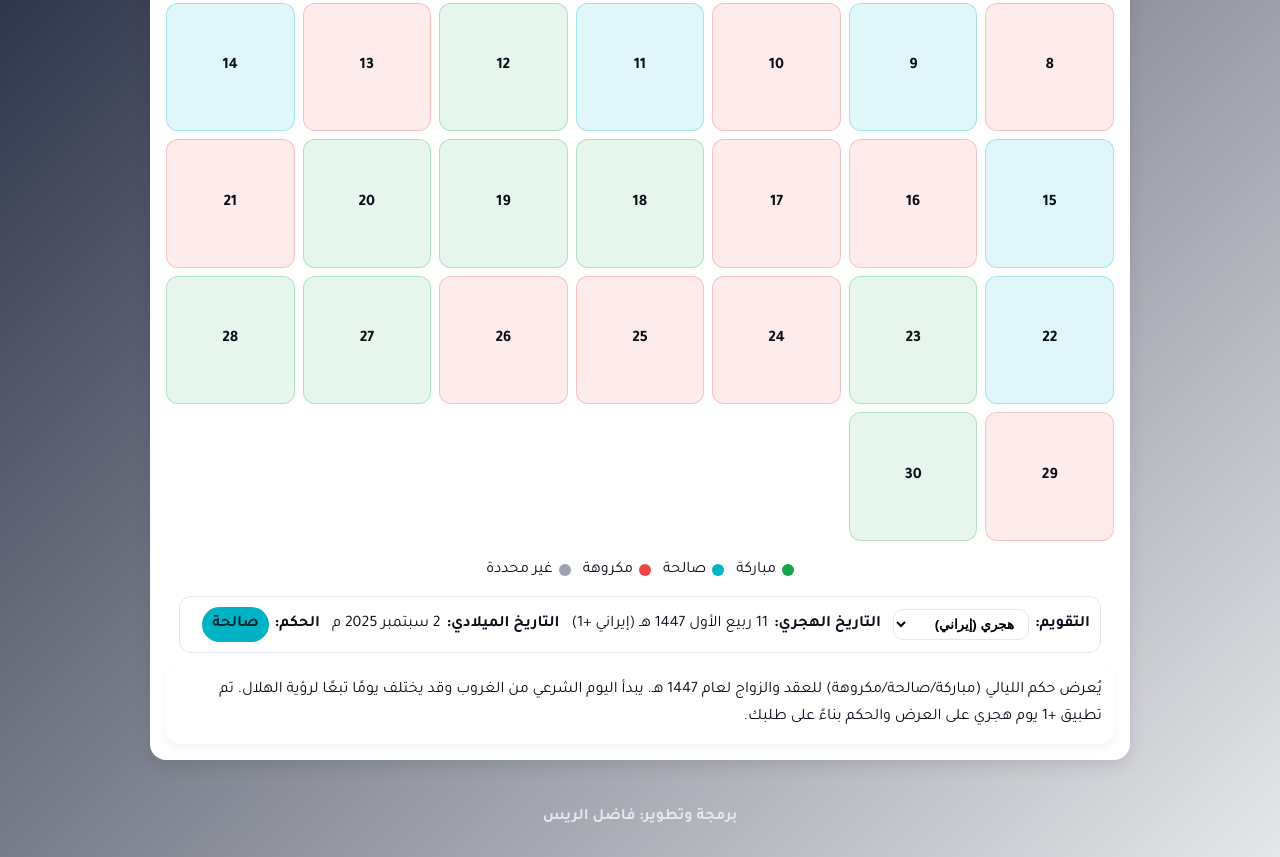
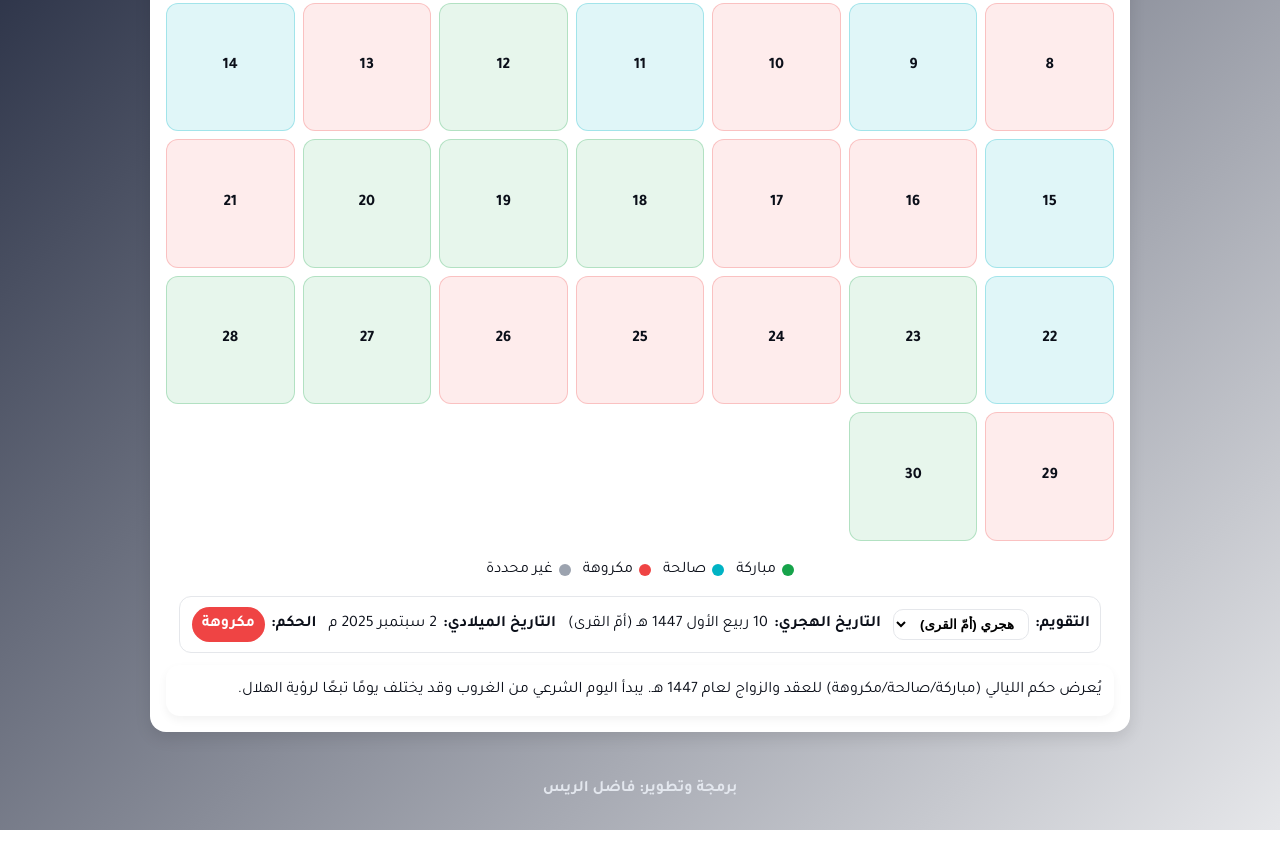
Before and after one commit to Fadhelalrayes/F11, a plain HTML site: page index.html in a window 1280 px wide. Shown: the part 425-1282 px from the top of the page. After the commit the page ends 1255 px from the top, so only its background shows below. Drawn offline with Linux system fonts and the light colour scheme.

Commit message:
Update index.html

```diff
--- a/index.html
+++ b/index.html
@@ -17,7 +17,12 @@
       --txt:#0b0f19;   --card:#ffffff;
     }
     html{font-size:16px}
-    body{margin:0;background:linear-gradient(135deg,var(--bg1) 0%,var(--bg2) 100%);font-family:'Tajawal',system-ui,-apple-system,Segoe UI,Roboto,Arial,sans-serif;color:var(--txt);line-height:1.7}
+    body{
+      margin:0;
+      background:linear-gradient(135deg,var(--bg1) 0%,var(--bg2) 100%);
+      font-family:'Tajawal',system-ui,-apple-system,Segoe UI,Roboto,Arial,sans-serif;
+      color:var(--txt); line-height:1.7;
+    }
     header{padding:20px;text-align:center;color:#fff}
     header h1{margin:0;font-size:1rem;font-weight:700}
     .wrap{max-width:980px;margin:16px auto 24px;padding:0 12px}
@@ -80,7 +85,7 @@
           <label for="calType"><strong>التقويم:</strong></label>
           <select id="calType">
             <option value="umalqura">هجري (أمّ القرى)</option>
-            <option value="iran" selected>هجري (إيراني)</option>
+            <option value="iran">هجري (إيراني)</option>
           </select>
         </div>
         <div class="info-item"><strong>التاريخ الهجري:</strong> <span id="hijriOut">—</span></div>
@@ -89,7 +94,7 @@
       </div>
 
       <div class="note">
-        يُعرض حكم الليالي (مباركة/صالحة/مكروهة) للعقد والزواج لعام 1447 هـ. يبدأ اليوم الشرعي من الغروب وقد يختلف يومًا تبعًا لرؤية الهلال. تم تطبيق +1 يوم هجري على العرض والحكم بناءً على طلبك.
+        يُعرض حكم الليالي (مباركة/صالحة/مكروهة) للعقد والزواج لعام 1447 هـ. يبدأ اليوم الشرعي من الغروب وقد يختلف يومًا تبعًا لرؤية الهلال.
       </div>
     </section>
   </div>
@@ -113,13 +118,11 @@
     const H_MONTHS=['محرم','صفر','ربيع الأول','ربيع الثاني','جمادى الأولى','جمادى الثانية','رجب','شعبان','رمضان','شوال','ذو القعدة','ذو الحجة'];
     const G_MONTHS=['يناير','فبراير','مارس','أبريل','مايو','يونيو','يوليو','أغسطس','سبتمبر','أكتوبر','نوفمبر','ديسمبر'];
 
-    /* ================= إعدادات الإزاحات ================= */
-    const HIJRI_OFFSET_DAYS = 1;   // ✅ إضافة +1 يوم هجري (حسب طلبك)
-    const IRAN_OFFSET_DAYS  = -1;  // إزاحة تقريبية للإيراني مقابل أمّ القرى (يمكن تعديلها)
-
-    /* ================= تحويلات فلكية أساسية (JD) =================== */
-    const ISLAMIC_EPOCH=1948439.5;
-    function islamicToJD(y,m,d){return d+Math.ceil(29.5*(m-1))+(y-1)*354+Math.floor((3+11*y)/30)+ISLAMIC_EPOCH-1;}
+    /* ================= تحويلات (JD) للاحتياط فقط =================== */
+    const ISLAMIC_EPOCH = 1948439.5;
+    function islamicToJD(y,m,d){
+      return d + Math.ceil(29.5*(m-1)) + (y-1)*354 + Math.floor((3+11*y)/30) + ISLAMIC_EPOCH - 1;
+    }
     function jdToGregorian(jd){
       const Z=Math.floor(jd+0.5),F=(jd+0.5)-Z;let A=Z;
       if(Z>=2299161){const alpha=Math.floor((Z-1867216.25)/36524.25);A=Z+1+alpha-Math.floor(alpha/4);}
@@ -128,32 +131,38 @@
       return [year,month,Math.round(day)];
     }
 
-    /* ============ دعم أمّ القرى عبر Intl (إن وُجد) ============ */
+    /* ======= استخدام Intl: أمّ القرى (إن وُجد) + وضع إيراني (بدون إزاحة) ======= */
     const HAS_UMALQURA = (()=>{ try{ new Intl.DateTimeFormat('en-u-ca-islamic-umalqura').format(new Date()); return true; }catch{ return false; } })();
-    function toUmAlQuraGregorian(hy, hm, hd){
-      if(!HAS_UMALQURA) return null;
-      const fmt = new Intl.DateTimeFormat('en-u-ca-islamic-umalqura', {year:'numeric', month:'numeric', day:'numeric', timeZone:'UTC'});
-      const approx = jdToGregorian(islamicToJD(hy, hm, hd));
-      const base = new Date(Date.UTC(approx[0], approx[1]-1, approx[2]));
-      function parts(d){ let y,m,dd; for(const p of fmt.formatToParts(d)){ if(p.type==='year') y=+p.value; else if(p.type==='month') m=+p.value; else if(p.type==='day') dd=+p.value; } return [y,m,dd]; }
-      for(let k=-3;k<=3;k++){ const dt=new Date(base); dt.setUTCDate(dt.getUTCDate()+k); const [y,m,d]=parts(dt); if(y===hy&&m===hm&&d===hd) return [dt.getUTCFullYear(),dt.getUTCMonth()+1,dt.getUTCDate()]; }
-      return null;
+
+    // تحويل مباشر: من (هجري y,m,d) إلى ميلادي عبر أمّ القرى إن أمكن، وإلا عبر JD
+    function hijriToGregorian(y,m,d){
+      if(HAS_UMALQURA){
+        const fmt = new Intl.DateTimeFormat('en-u-ca-islamic-umalqura', {year:'numeric', month:'numeric', day:'numeric', timeZone:'UTC'});
+        const approx = jdToGregorian(islamicToJD(y,m,d)); // نقطة بداية للبحث
+        const base = new Date(Date.UTC(approx[0], approx[1]-1, approx[2]));
+        function parts(dt){
+          let yy,mm,dd;
+          for(const p of fmt.formatToParts(dt)){
+            if(p.type==='year') yy=+p.value; else if(p.type==='month') mm=+p.value; else if(p.type==='day') dd=+p.value;
+          }
+          return [yy,mm,dd];
+        }
+        for(let k=-3;k<=3;k++){
+          const dt = new Date(base); dt.setUTCDate(dt.getUTCDate()+k);
+          const [yy,mm,dd] = parts(dt);
+          if(yy===y && mm===m && dd===d){
+            return [dt.getUTCFullYear(), dt.getUTCMonth()+1, dt.getUTCDate()];
+          }
+        }
+      }
+      // احتياط: مدني
+      return jdToGregorian(islamicToJD(y,m,d));
     }
 
-    /* ============ إضافة/طرح أيام هجرية مع التفاف الشهر ============ */
-    function addHijri(hm, d, offset){
-      let m = hm, day = d + offset;
-      while(day > 30){ day -= 30; m++; if(m>12) m=3; }     // شهورنا المعروضة 30 يوم للتناسق
-      while(day < 1){ day += 30; m--; if(m<3)  m=12; }
-      return [m, day];
-    }
-
-    /* =================== تحويل "إيراني" مُقارب =================== */
-    function toIranGregorian(hy, hm, hd){
-      const um = toUmAlQuraGregorian(hy, hm, hd) || jdToGregorian(islamicToJD(hy, hm, hd));
-      const dt = new Date(Date.UTC(um[0], um[1]-1, um[2]));
-      dt.setUTCDate(dt.getUTCDate() + IRAN_OFFSET_DAYS);
-      return [dt.getUTCFullYear(), dt.getUTCMonth()+1, dt.getUTCDate()];
+    // "إيراني": لا توجد Intl مدمجة، نستخدم نفس التحويل المدني الاحتياطي (بدون أي إزاحة)
+    function hijriIranToGregorian(y,m,d){
+      // يمكن لاحقًا استبدالها بجدول رسمي إذا توفر
+      return jdToGregorian(islamicToJD(y,m,d));
     }
 
     /* =================== عناصر الواجهة والحالة =================== */
@@ -172,42 +181,43 @@
     function renderCalendar(){
       calTitle.textContent = `${H_MONTHS[currentMonth-1]} 1447 هـ`;
       calGrid.innerHTML = '';
+
       ['س','أ','ث','أر','خ','ج','س'].forEach(w=>{
         const head=document.createElement('div'); head.textContent=w; head.className='cell wk'; head.setAttribute('aria-hidden','true'); calGrid.appendChild(head);
       });
+
       for(let d=1; d<=30; d++){
         const cls =
           DATA_1447[currentMonth].blessed.includes(d) ? 'ok' :
           DATA_1447[currentMonth].good.includes(d)    ? 'good' :
           DATA_1447[currentMonth].disliked.includes(d)? 'bad' : 'muted';
         const cell=document.createElement('div');
-        cell.className=`cell ${cls}`; cell.textContent=d; cell.title=(cls==='ok'?'مباركة':cls==='good'?'صالحة':cls==='bad'?'مكروهة':'غير محددة'); cell.setAttribute('role','button'); cell.setAttribute('tabindex','0'); cell.dataset.day=String(d);
+        cell.className = `cell ${cls}`;
+        cell.textContent = d;
+        cell.title = (cls==='ok'?'مباركة':cls==='good'?'صالحة':cls==='bad'?'مكروهة':'غير محددة');
+        cell.setAttribute('role','button');
+        cell.setAttribute('tabindex','0');
+        cell.dataset.day = String(d);
         calGrid.appendChild(cell);
       }
     }
 
-    /* =================== عرض الشريط بعد تطبيق الإزاحة =================== */
-    function showInfo(dayBase){
-      // طبّق +1 يوم هجري (HIJRI_OFFSET_DAYS)
-      const [hm, d] = addHijri(currentMonth, dayBase, HIJRI_OFFSET_DAYS);
-
-      // الحُكم بناءً على اليوم/الشهر بعد الإزاحة
+    /* =================== عرض الشريط =================== */
+    function showInfo(day){
+      selectedDay = day;
       const cls =
-        DATA_1447[hm].blessed.includes(d) ? 'ok' :
-        DATA_1447[hm].good.includes(d)    ? 'good' :
-        DATA_1447[hm].disliked.includes(d)? 'bad' : 'muted';
+        DATA_1447[currentMonth].blessed.includes(day) ? 'ok' :
+        DATA_1447[currentMonth].good.includes(day)    ? 'good' :
+        DATA_1447[currentMonth].disliked.includes(day)? 'bad' : 'muted';
       const statusTxt = (cls==='ok'?'مباركة':cls==='good'?'صالحة':cls==='bad'?'مكروهة':'غير محددة');
 
-      // تحويل الميلادي حسب نوع التقويم المختار
-      const type = calType.value;
       let gy,gm,gd;
-      if(type === 'iran'){
-        [gy,gm,gd] = toIranGregorian(1447, hm, d);
-        hijriOut.textContent = `${d} ${H_MONTHS[hm-1]} 1447 هـ (إيراني +1)`;
+      if(calType.value === 'iran'){
+        [gy,gm,gd] = hijriIranToGregorian(1447, currentMonth, day);
+        hijriOut.textContent = `${day} ${H_MONTHS[currentMonth-1]} 1447 هـ (إيراني)`;
       }else{
-        const um = toUmAlQuraGregorian(1447, hm, d) || jdToGregorian(islamicToJD(1447, hm, d));
-        [gy,gm,gd] = um;
-        hijriOut.textContent = `${d} ${H_MONTHS[hm-1]} 1447 هـ (أمّ القرى +1)`;
+        [gy,gm,gd] = hijriToGregorian(1447, currentMonth, day);
+        hijriOut.textContent = `${day} ${H_MONTHS[currentMonth-1]} 1447 هـ (أمّ القرى)`;
       }
       gregOut.textContent  = `${gd} ${G_MONTHS[gm-1]} ${gy} م`;
       statusOut.textContent = statusTxt;
@@ -216,14 +226,20 @@
 
     /* =================== اختيار اليوم الحالي تلقائيًا =================== */
     function initSelectToday(){
-      // نحاول عبر أمّ القرى لتحديد اليوم الحالي؛ إن لم يكن ضمن 1447 نُبقي الافتراضي
-      let hy, hm, hd;
+      // نحاول قراءة اليوم الهجري الحالي عبر أمّ القرى؛ إن لم يكن ضمن 1447 نستخدم الافتراضي
       if(HAS_UMALQURA){
         const fmt = new Intl.DateTimeFormat('en-u-ca-islamic-umalqura', {year:'numeric', month:'numeric', day:'numeric'});
-        let y,m,d; for(const p of fmt.formatToParts(new Date())){ if(p.type==='year') y=+p.value; else if(p.type==='month') m=+p.value; else if(p.type==='day') d=+p.value; }
-        hy=y; hm=m; hd=d;
+        let y,m,d;
+        for(const p of fmt.formatToParts(new Date())){
+          if(p.type==='year') y=+p.value; else if(p.type==='month') m=+p.value; else if(p.type==='day') d=+p.value;
+        }
+        if(y===1447 && m>=3 && m<=12){
+          currentMonth=m; selectedDay=d;
+          return;
+        }
       }
-      if(hy===1447 && hm>=3 && hm<=12){ currentMonth=hm; selectedDay=hd; } else { currentMonth=3; selectedDay=1; }
+      // افتراضي
+      currentMonth=3; selectedDay=1;
     }
 
     /* =================== أحداث =================== */
@@ -237,15 +253,14 @@
         const d = +el.dataset.day; if(d){ e.preventDefault(); showInfo(d); }
       }
     });
-    prevBtn.addEventListener('click', ()=>{ currentMonth--; if(currentMonth<3) currentMonth=12; renderCalendar(); showInfo(selectedDay); });
-    nextBtn.addEventListener('click', ()=>{ currentMonth++; if(currentMonth>12) currentMonth=3; renderCalendar(); showInfo(selectedDay); });
+    prevBtn.addEventListener('click', ()=>{ currentMonth--; if(currentMonth<3) currentMonth=12; renderCalendar(); showInfo(Math.min(selectedDay,30)); });
+    nextBtn.addEventListener('click', ()=>{ currentMonth++; if(currentMonth>12) currentMonth=3; renderCalendar(); showInfo(Math.min(selectedDay,30)); });
     calType.addEventListener('change', ()=>{ showInfo(selectedDay); });
 
     /* =================== تشغيل أولي =================== */
     (function init(){
       initSelectToday();
       renderCalendar();
-      // افتراضيًا: اعرض اليوم الحالي (ثم يطبّق +1 هجري)
       showInfo(selectedDay);
     })();
   </script>
```
